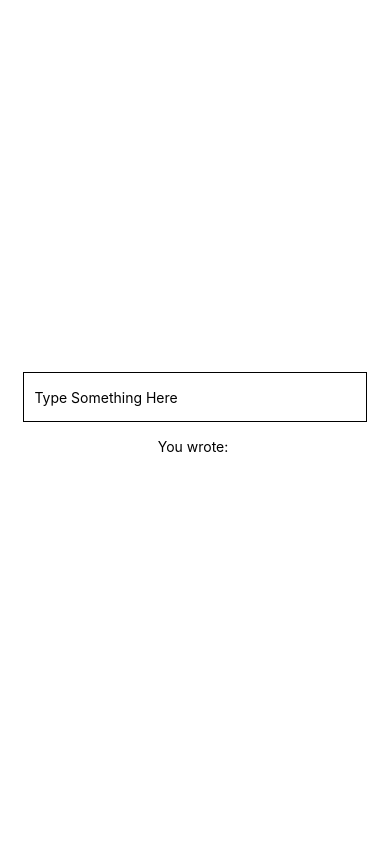
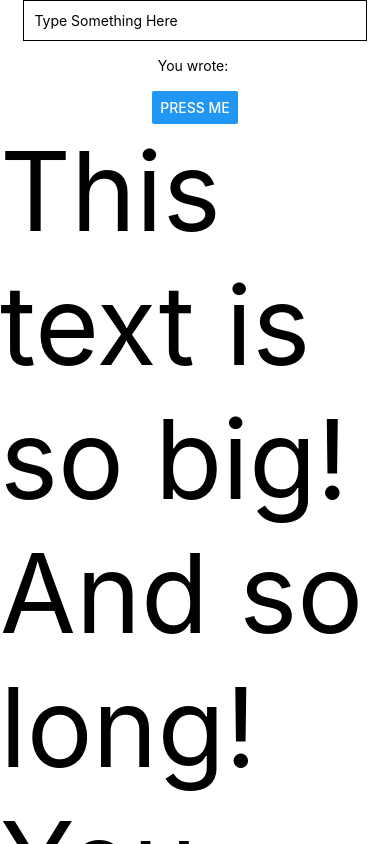
Before and after one commit to chrisspenceratx/chat-app, a React Native app: screen / in a window 390 px wide. Built offline with nearby package versions, Linux system fonts and the light colour scheme.

Commit message:
scrollview component practice

```diff
--- a/App.js
+++ b/App.js
@@ -1,21 +1,35 @@
 import { useState } from 'react';
-import { StyleSheet, View, Text, TextInput } from 'react-native';
+import { StyleSheet, View, Text, TextInput, Button, Alert, ScrollView } from 'react-native';
 
 const App = () => {
   const [text, setText] = useState('');
+
+  // alert the user input (`text` state's value)
+  const alertMyText = () => {
+    Alert.alert(text);
+  }
 
   return (
     <View style={styles.container}>
       <TextInput
         style={styles.textInput}
-        value={text}
-        onChangeText={setText}
+        value={text} onChangeText={setText}
         placeholder='Type Something Here'
       />
       <Text style={styles.textDisplay}>You wrote: {text}</Text>
+      <Button
+        onPress={() => {
+          alertMyText();
+        }}
+        title="Press Me"
+      />
+      <ScrollView>
+       <Text style={{fontSize:110}}>This text is so big! And so long! You have to scroll!</Text>
+      </ScrollView>
     </View>
   );
 }
+
 const styles = StyleSheet.create({
   container: {
     flex: 1,
```
